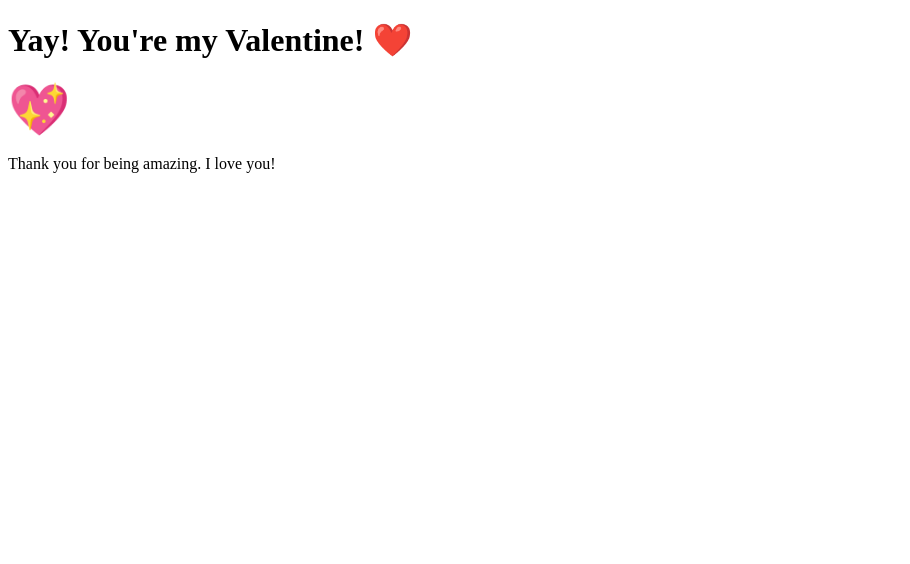
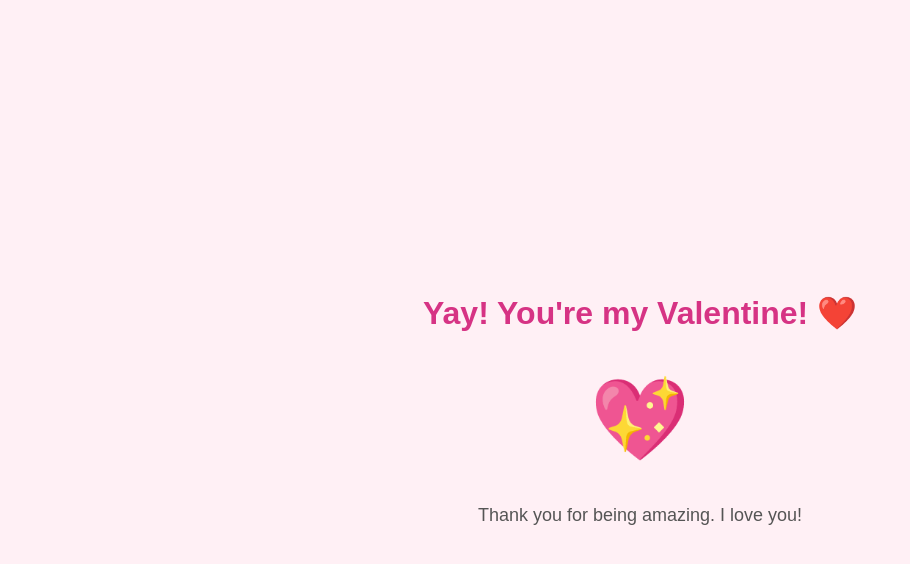
Before and after one commit to Aasthaa21/dummy, a plain HTML site: page newpage.html in a window 1280 px wide. Shown: the whole page, without its empty margins (0-910 px from the left). Drawn offline with Linux system fonts and the light colour scheme.

Commit message:
Update newpage.html

```diff
--- a/newpage.html
+++ b/newpage.html
@@ -5,7 +5,19 @@
     <meta name="viewport" content="width=device-width, initial-scale=1.0">
     <title>You're my Valentine!</title>
     <style>
-        /* Simple animation */
+        /* Centering the content */
+        body {
+            display: flex;
+            flex-direction: column;
+            justify-content: center;
+            align-items: center;
+            height: 100vh;
+            text-align: center;
+            background-color: #fff0f5; /* Light pink background for a romantic touch */
+            font-family: Arial, sans-serif;
+        }
+
+        /* Heart animation */
         @keyframes heartBeat {
             0% { transform: scale(1); }
             50% { transform: scale(1.2); }
@@ -13,9 +25,19 @@
         }
 
         .heart {
-            font-size: 50px;
+            font-size: 80px;
             animation: heartBeat 1s infinite;
-            color: #FF6347;
+            color: #FF1493; /* Deep pink */
+            margin: 20px 0;
+        }
+
+        h1 {
+            color: #d63384;
+        }
+
+        p {
+            font-size: 18px;
+            color: #555;
         }
     </style>
 </head>
```
